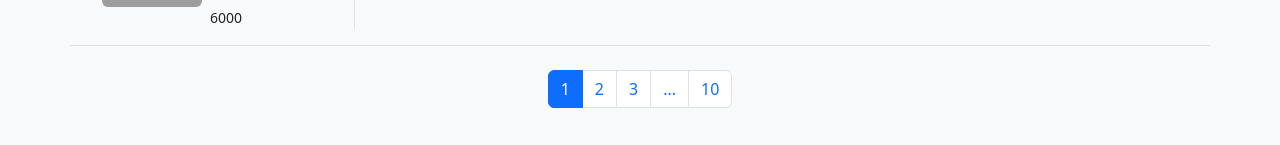
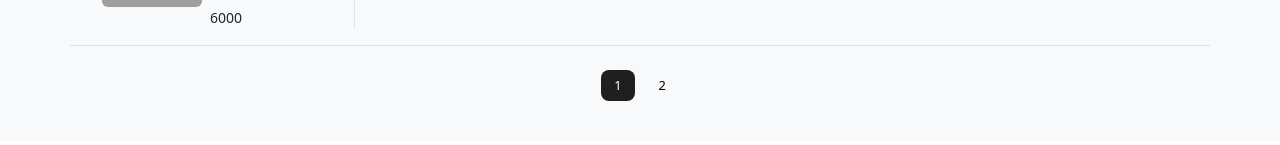
Before and after one commit to codeconct/Sistema-de-Administraci-n-de-Rentas, a React (Create React App) app in the folder frontend/: page /viviendas in a window 1280 px wide. Shown: the part 1114-1259 px from the top of the page. Built offline with nearby package versions, Linux system fonts and the light colour scheme; sample sign-in values are in the browser's storage; grey boxes are pictures that could not be loaded.

Commit message:
functional pagination

```diff
--- a/frontend/src/Components/AparmentList/AparmentList.css
+++ b/frontend/src/Components/AparmentList/AparmentList.css
@@ -191,3 +191,23 @@
 .d-flex.flex-wrap.gap-1 {
   gap: 0.25rem !important;
 }
+
+/*Pagination*/
+.custom-pagination .page-item {
+  margin: 0 6px;
+}
+
+.custom-pagination .page-link {
+  border: none;
+  background: transparent;
+  color: #000;
+  font-size: 0.80rem; /*number size*/
+  padding: 6px 13px;/*button size*/
+  font-weight: 500;
+}
+
+.custom-pagination .page-item.active .page-link {
+  background: #1f1f1f;
+  color: #fff;
+  border-radius: 8px;
+}
--- a/frontend/src/Components/AparmentList/AparmentList.jsx
+++ b/frontend/src/Components/AparmentList/AparmentList.jsx
@@ -1,20 +1,30 @@
-import React from "react";
+import React, { use } from "react";
 import "./AparmentList.css";
 import "../Forms/Viviendaform"
 import "../Forms/Editarform"
 import "../Forms/Contratoform"
-import { useState } from "react";
+import { useState, useEffect } from "react";
 import ViviendaForm from "../Forms/Viviendaform";
 import EditarForm from "../Forms/Editarform";
 import ContratoForm from "../Forms/Contratoform";
 
 
 const Viviendas = () => {
+
   const [filtroStatus, setFiltroStatus] = useState("todos");
   const [filtroBusqueda, setFiltroBusqueda]= useState("");
   const [ordenPrecio, setOrdenPrecio] = useState("none");
   const [propiedadSeleccionada, setPropiedadSeleccionada] = useState(null);
 
+  useEffect(() => {
+    setPaginaActual(1); // Reset to first page on filter change
+  }, [filtroStatus, filtroBusqueda]);
+
+  {/* in this part you can change the number of items that appears in one page */}
+  const [paginaActual, setPaginaActual] = useState(1);
+  const itemsPorPagina = 5; //only you need to change this number
+
+{/* this part you need it because with this the state of the building change */}
 const cambiarEstado = (id) => {
   setPropiedades((prev) =>
     prev.map((p) =>
@@ -41,7 +51,7 @@ const archivarVivienda = (id) => {
   );
 };
 
-
+{/* propierty list */}
   const [propiedades, setPropiedades] = useState([
     {
       id: 1,
@@ -93,9 +103,48 @@ const archivarVivienda = (id) => {
       arrendatario: "José Eduardo Amaya",
       fechaPago: "2025-12-01",
     },
+    {
+      id: 6,
+      status: "disponible",
+      img: "https://images.unsplash.com/photo-1600585154340-be6161a56a0c?w=400",
+      ubicacion:
+        "Cipreces 123, Col. Centro, 34000 Durango, Dgo.",
+      precio: 6000,
+      arrendatario: "José Eduardo Amaya",
+      fechaPago: "2025-12-01",
+    },
+    {
+      id: 7,
+      status: "disponible",
+      img: "https://images.unsplash.com/photo-1600585154340-be6161a56a0c?w=400",
+      ubicacion:
+        "Cipreces 123, Col. Centro, 34000 Durango, Dgo.",
+      precio: 6000,
+      arrendatario: "José Eduardo Amaya",
+      fechaPago: "2025-12-01",
+    },
+    {
+      id: 8,
+      status: "disponible",
+      img: "https://images.unsplash.com/photo-1600585154340-be6161a56a0c?w=400",
+      ubicacion:
+        "Cipreces 123, Col. Centro, 34000 Durango, Dgo.",
+      precio: 6000,
+      arrendatario: "José Eduardo Amaya",
+      fechaPago: "2025-12-01",
+    },
+    {
+      id: 9,
+      status: "disponible",
+      img: "https://images.unsplash.com/photo-1600585154340-be6161a56a0c?w=400",
+      ubicacion:
+        "Cipreces 123, Col. Centro, 34000 Durango, Dgo.",
+      precio: 6000,
+      arrendatario: "José Eduardo Amaya",
+      fechaPago: "2025-12-01",
+    },
 
   ]);
-
 
 const agregarPropiedad = (nuevaPropiedad) => {
   const nextId = propiedades.length ? Math.max(...propiedades.map(p => p.id)) + 1 : 1;
@@ -108,19 +157,27 @@ const actualizarPropiedad = (propiedadActualizada) => {
   );
 };
 
+
+// Filtering and pagination
 const propiedadesFiltradas = propiedades
   .filter((p) => {
     if (filtroStatus === "todos") return true;
     return p.status === filtroStatus;
   })
-.filter((p) => {
-  const texto = filtroBusqueda.toLowerCase();
+  .filter((p) => {
+    const texto = filtroBusqueda.toLowerCase();
     return (
       p.ubicacion.toLowerCase().includes(texto) ||
       (p.arrendatario && p.arrendatario.toLowerCase().includes(texto)) ||
       p.id.toString().includes(texto)
     );
   });
+
+const indexInicio = (paginaActual - 1) * itemsPorPagina;
+const indexFin = indexInicio + itemsPorPagina;
+const propiedadesPaginadas = propiedadesFiltradas.slice(indexInicio, indexFin);
+const totalPaginas = Math.ceil(propiedadesFiltradas.length / itemsPorPagina);
+
 
 
 
@@ -217,7 +274,7 @@ const propiedadesFiltradas = propiedades
         </div>
 
         {/* Property list */}
-        {propiedadesFiltradas.map((prop) => (
+        {propiedadesPaginadas.map((prop) => (
           <div className="row property-card" key={prop.id}>
             <div className="col-3 d-flex align-items-center">
               <span className={getStatusDot(prop.status)}></span>
@@ -286,30 +343,20 @@ const propiedadesFiltradas = propiedades
 
         {/* Pagination */}
         <nav className="mt-4">
-          <ul className="pagination justify-content-center">
-            <li className="page-item active">
-              <a className="page-link" href="#">
-                1
-              </a>
-            </li>
-            <li className="page-item">
-              <a className="page-link" href="#">
-                2
-              </a>
-            </li>
-            <li className="page-item">
-              <a className="page-link" href="#">
-                3
-              </a>
-            </li>
-            <li className="page-item">
-              <span className="page-link">...</span>
-            </li>
-            <li className="page-item">
-              <a className="page-link" href="#">
-                10
-              </a>
-            </li>
+          <ul className="pagination justify-content-center custom-pagination">
+            {Array.from(
+              {length: Math.ceil(propiedadesFiltradas.length / itemsPorPagina)},
+              (_, idx) => (
+                <li
+                  key={idx + 1}
+                    className={`page-item ${paginaActual === idx + 1 ? "active" : ""}`}>
+                  <button
+                    className="page-link"
+                    onClick={() => setPaginaActual(idx + 1)}>
+                      {idx + 1}
+                  </button>
+                </li>
+              ))}
           </ul>
         </nav>
       </div>
```
